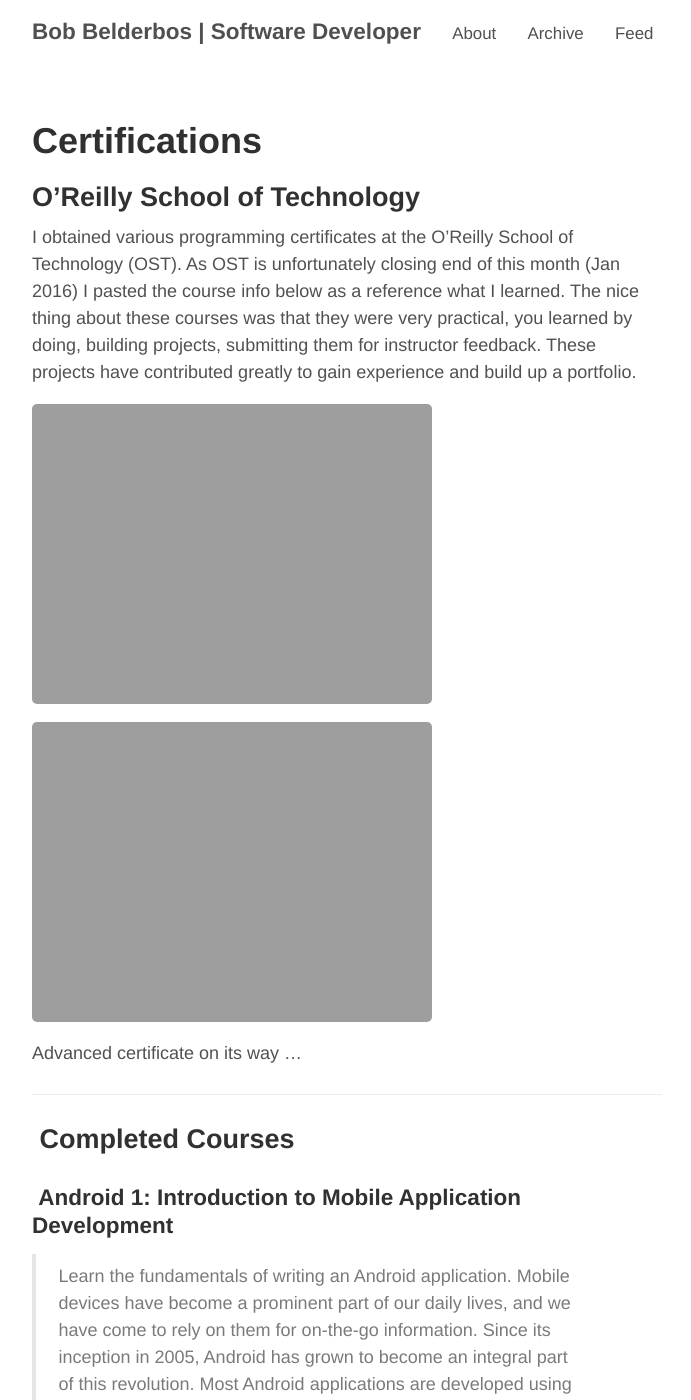
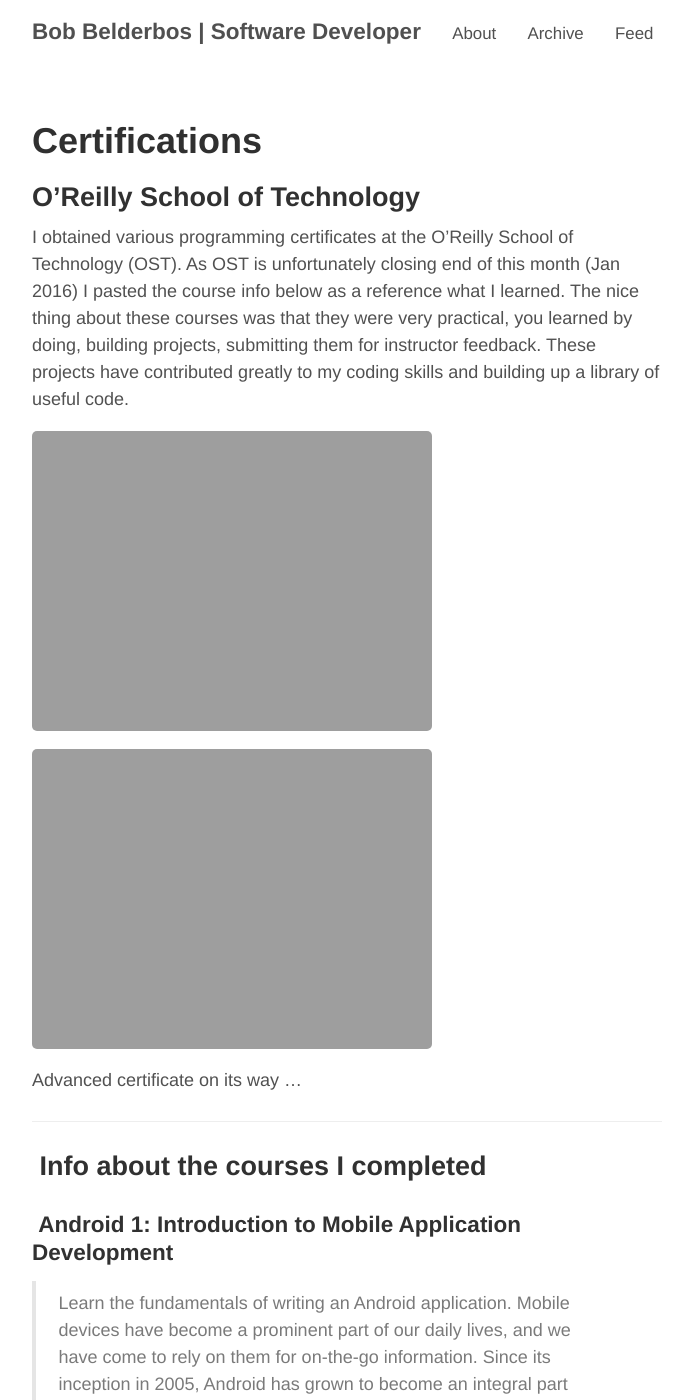
Before and after one commit to bbelderbos/bbelderbos.github.io, a Jekyll site: the page built from certifications.md, in a window 1280 px wide and 1400 px high. Shown: the whole window, without its empty margins (293-984 px from the left). Built offline with Jekyll 4.4.1, drawn with Linux system fonts in a browser that asks for light colours.

Commit message:
text change certs page

```diff
--- a/certifications.md
+++ b/certifications.md
@@ -4,7 +4,7 @@ title: Certifications
 ---
 
 ## O'Reilly School of Technology
-I obtained various programming certificates at the O'Reilly School of Technology (OST). As OST is unfortunately closing end of this month (Jan 2016) I pasted the course info below as a reference what I learned. The nice thing about these courses was that they were very practical, you learned by doing, building projects, submitting them for instructor feedback. These projects have contributed greatly to gain experience and build up a portfolio.
+I obtained various programming certificates at the O'Reilly School of Technology (OST). As OST is unfortunately closing end of this month (Jan 2016) I pasted the course info below as a reference what I learned. The nice thing about these courses was that they were very practical, you learned by doing, building projects, submitting them for instructor feedback. These projects have contributed greatly to my coding skills and building up a library of useful code.
 
 ![Python certificate]({{ site.url }}/assets/oreilly_ost_python.jpeg)
 
@@ -13,7 +13,7 @@ I obtained various programming certificates at the O'Reilly School of Technology
 Advanced certificate on its way ...
 <hr>
 
-## Completed Courses
+## Info about the courses I completed
 
 ### Android 1: Introduction to Mobile Application Development
 
```
